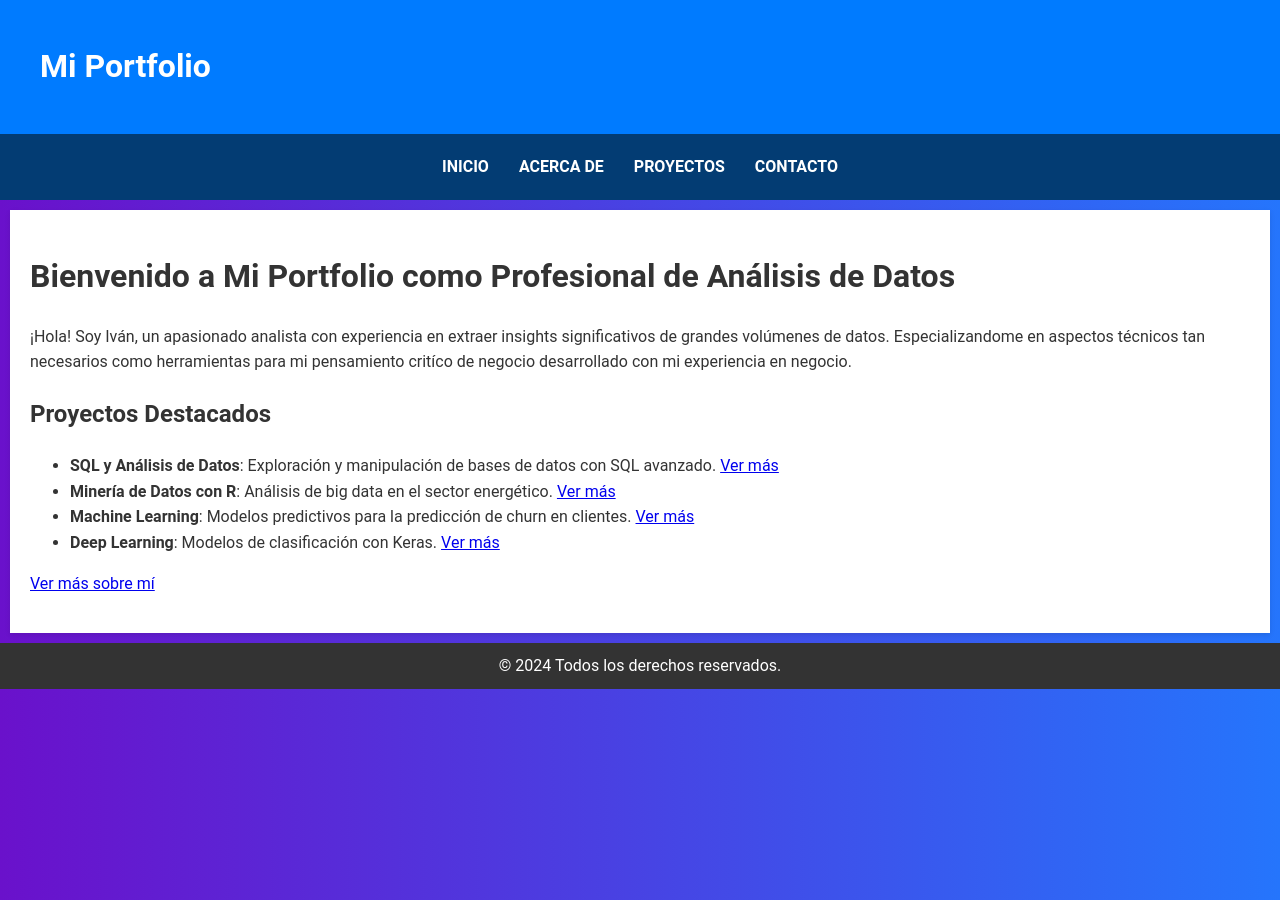
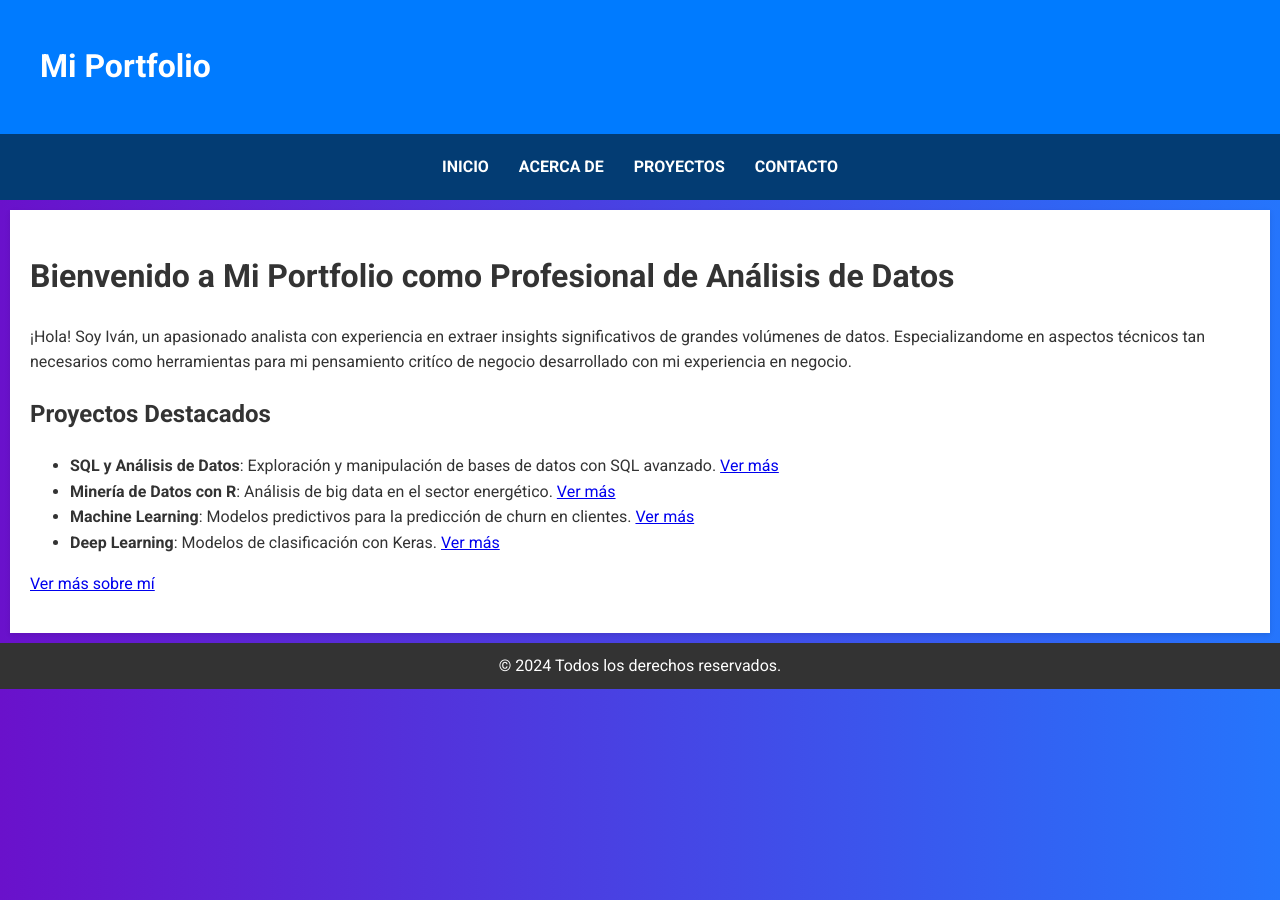
Before and after one commit to IvanReyesLaguna/Business-Analytics, a Jekyll site: the page built from index.md, in a window 1280 px wide. Built offline with Jekyll 4.4.1, drawn with Linux system fonts in a browser that asks for light colours.

Commit message:
Update default.html

```diff
--- a/_layouts/default.html
+++ b/_layouts/default.html
@@ -5,6 +5,8 @@
     <meta name="viewport" content="width=device-width, initial-scale=1.0">
     <title>{{ page.title }}</title>
     <link rel="stylesheet" href="/assets/styles.css">
+    <link href="https://fonts.googleapis.com/css2?family=Roboto:wght@400;700&display=swap" rel="stylesheet">
+    <link rel="stylesheet" href="https://cdnjs.cloudflare.com/ajax/libs/font-awesome/5.15.1/css/all.min.css">
 </head>
 <body>
     <header>
@@ -20,7 +22,7 @@
         {{ content }}
     </main>
     <footer>
-        &copy; {{ site.time | date: '%Y' }} Todos los derechos reservados.
+        &copy; {{ 'now' | date: "%Y" }} Todos los derechos reservados.
     </footer>
 </body>
 </html>
```
